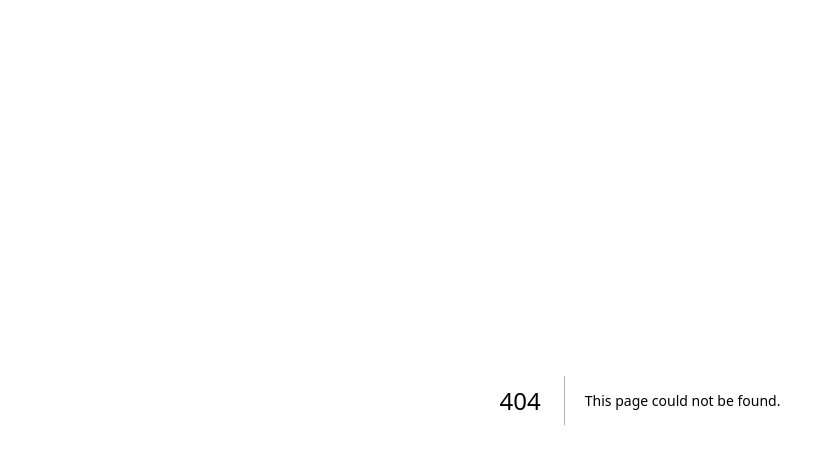
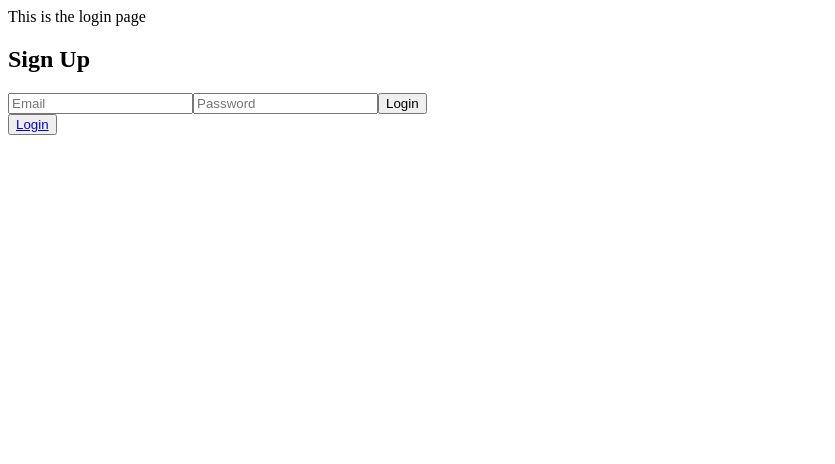
Before and after one commit to yaosterg/new_personal_website, a Next.js app in the folder new_personal_website/: page /pages/signup in a window 1280 px wide. Before the commit this address had no page. Shown: the top 464 px of the page, without its empty margins (0-835 px from the left). Built offline with nearby package versions, Linux system fonts and the light colour scheme; no server answers.

Commit message:
separating login from signup

```diff
--- a/new_personal_website/src/app/components/AuthForm.js
+++ b/new_personal_website/src/app/components/LoginForm.js
@@ -10,7 +10,7 @@ import {
 import { auth } from "../../../firebase";
 import { useRouter } from "next/router";
 
-const AuthForm = () => {
+const LoginForm = () => {
   const [email, setEmail] = useState("");
   const [password, setPassword] = useState("");
   const [isLogin, setIsLogin] = useState(true); // Toggle between login and sign-up
@@ -42,7 +42,7 @@ const AuthForm = () => {
 
   return (
     <div>
-      <h2>{isLogin ? "Login" : "Sign Up"}</h2>
+      <h2>Sign Up</h2>
       <form onSubmit={handleSubmit}>
         <input
           type="email"
@@ -62,11 +62,11 @@ const AuthForm = () => {
       </form>
       {message && <p className="message">{message}</p>}
       {error && <p className="error">{error}</p>}
-      <button onClick={() => setIsLogin(!isLogin)}>
+      {/* <button onClick={() => setIsLogin(!isLogin)}>
         {isLogin ? "Create an account" : "Login with existing account"}
-      </button>
+      </button> */}
     </div>
   );
 };
 
-export default AuthForm;
+export default LoginForm;
--- a/new_personal_website/src/app/page.js
+++ b/new_personal_website/src/app/page.js
@@ -1,5 +1,5 @@
 import Image from "next/image";
-import AuthForm from "./components/AuthForm";
+import AuthForm from "./components/LoginForm";
 import Link from "next/link";
 
 export default function Home() {
@@ -8,7 +8,7 @@ export default function Home() {
       <h1>Welcome to my new website under construction</h1>
       <h1>NavBar goes here</h1>
       <button>
-        <Link href="/login">Login</Link>
+        <Link href="/Login">Login</Link>
       </button>
     </div>
   );
--- /dev/null
+++ b/new_personal_website/src/app/pages/signup/page.js
@@ -0,0 +1,15 @@
+import AuthForm from "../../components/LoginForm";
+import Link from "next/link";
+export default function SignUp() {
+  return (
+    <div>
+      This is the login page
+      <div>
+        <AuthForm />
+      </div>
+      <button>
+        <Link href="/pages/login">Login</Link>
+      </button>
+    </div>
+  );
+}
```
Also changed, not shown: new_personal_website/src/app/Login/page.js (deleted, +0 -11 lines), new_personal_website/src/app/pages/login/page.js (added, +15 -0 lines).
